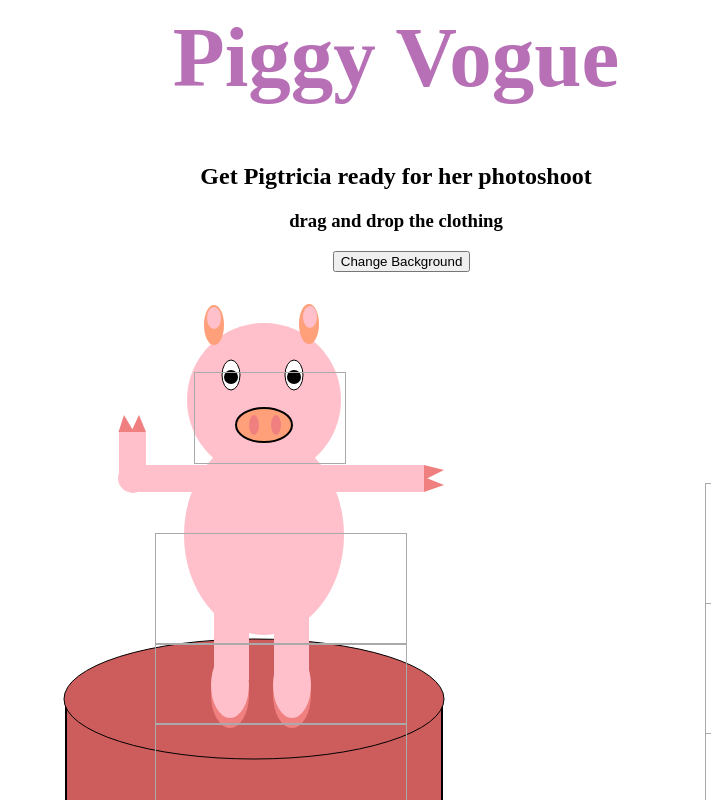
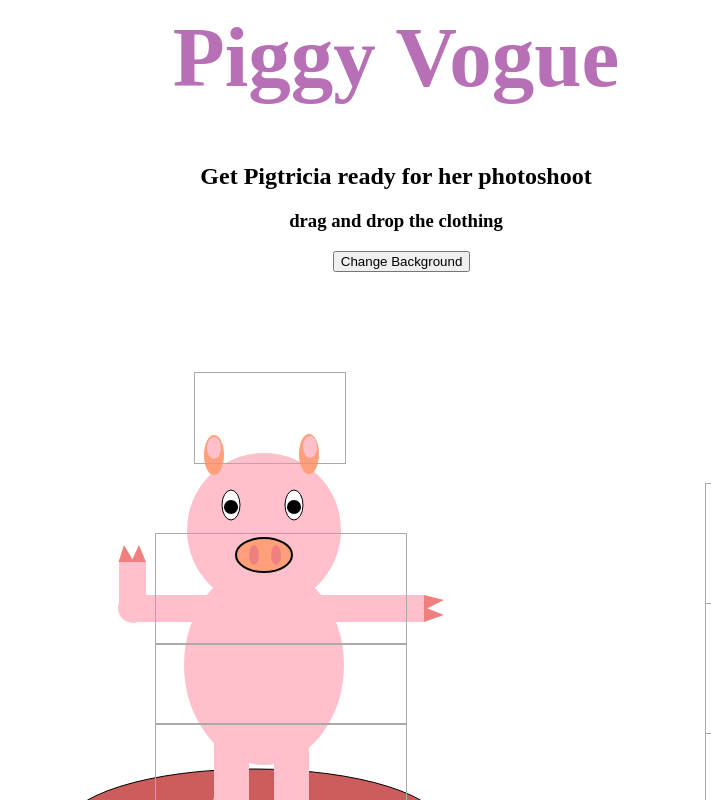
Before and after one commit to lifeofmia/finalapp, a plain HTML site: page index.html in a window 1280 px wide. Shown: the full height of the page, 244-955 px from the left. Drawn offline with Linux system fonts and the light colour scheme.

Commit message:
moved pig

```diff
--- a/style.css
+++ b/style.css
@@ -1,6 +1,6 @@
 #pig {
   position:absolute;
-  top: 300px;
+  top: 430px;
   z-index: 0;
 }
 
```
